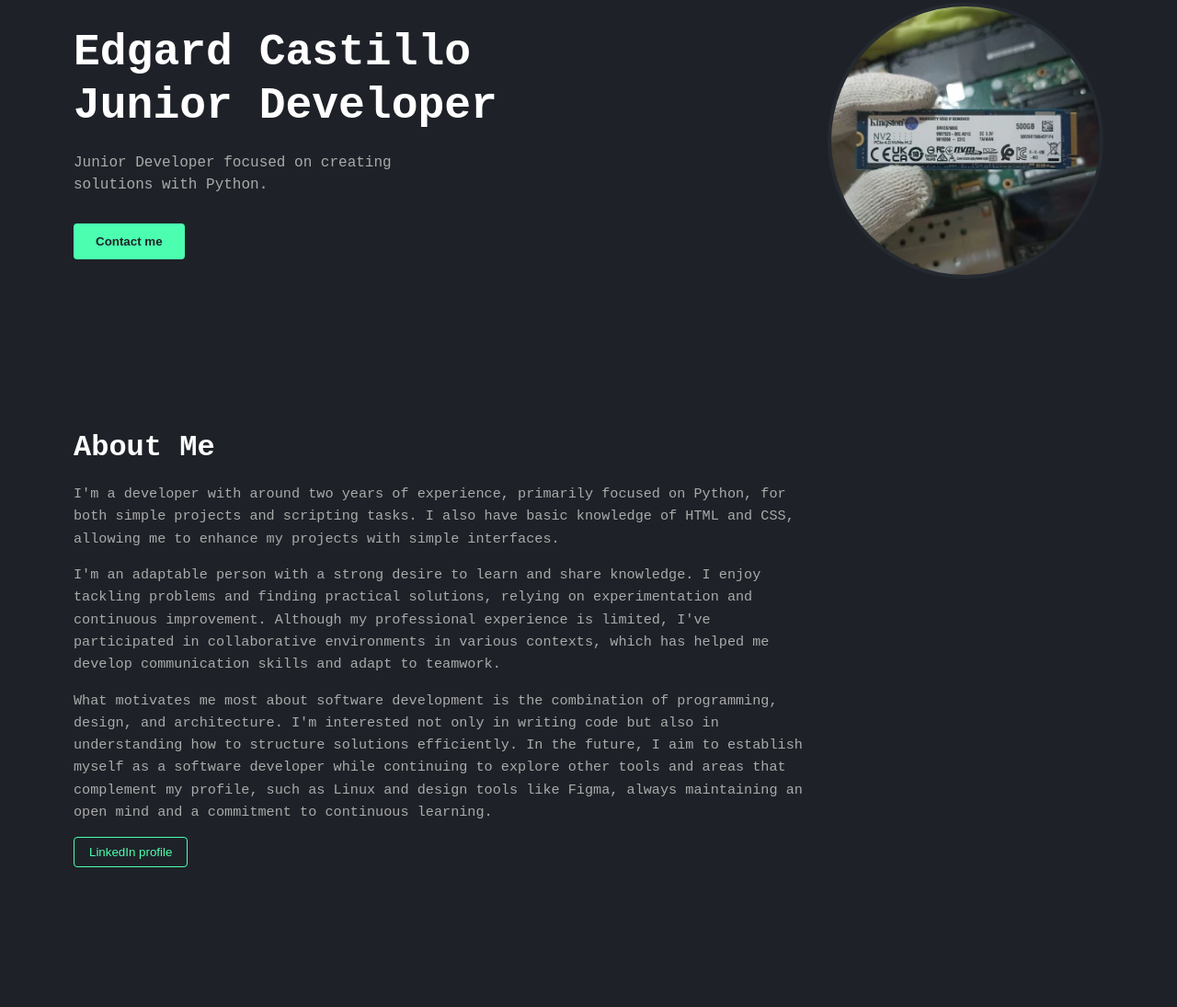
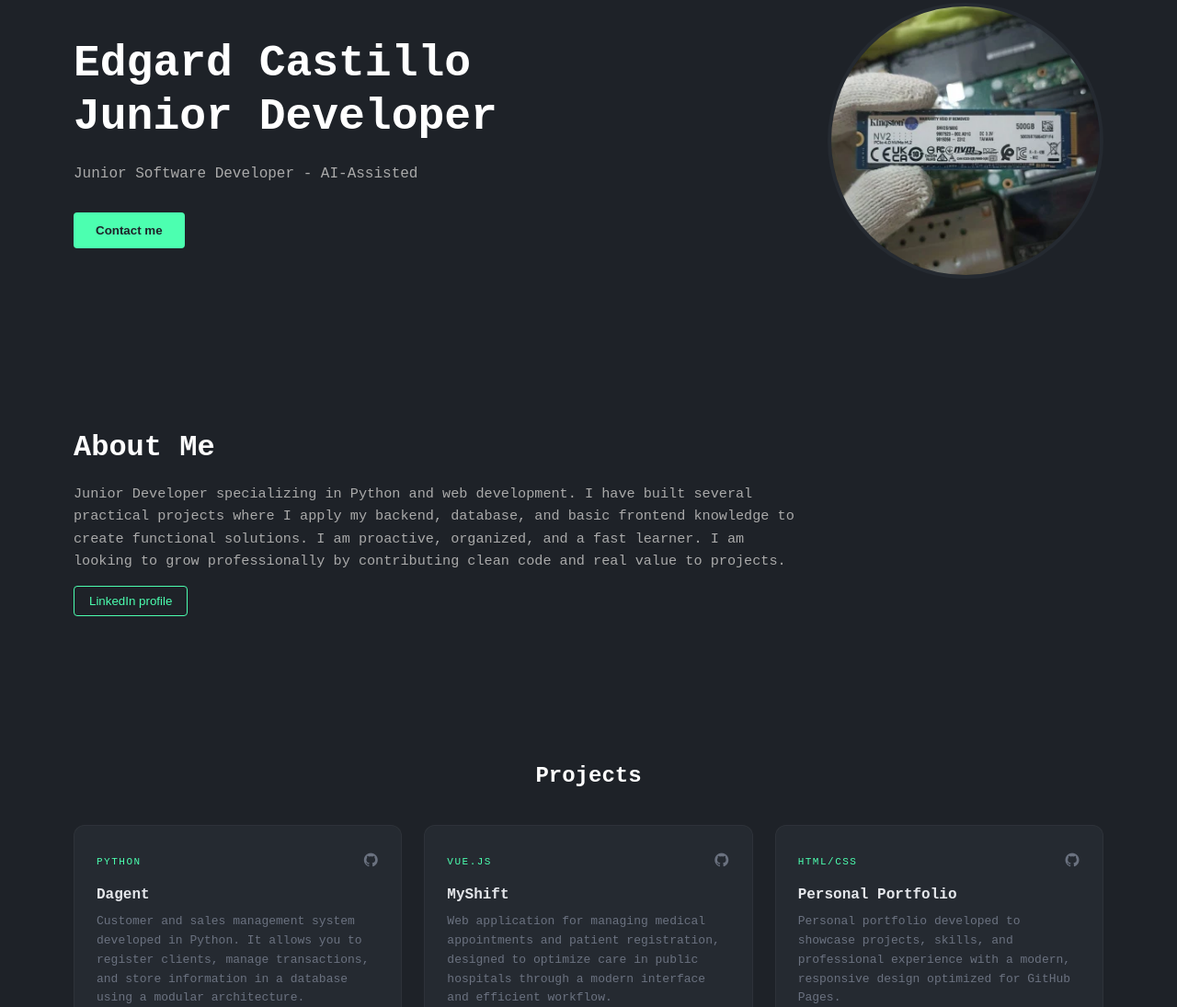
Before and after one commit to wh1te-fox/portafolio.github.io, a plain HTML site: page index.html in a window 1280 px wide. Shown: the part 170-1265 px from the top of the page at 92% size. Drawn offline with nearby package versions, Linux system fonts and the light colour scheme.

Commit message:
feat: Change the descriptions about me

```diff
--- a/index.html
+++ b/index.html
@@ -23,7 +23,7 @@
   <div class="hero-text">
     <h1>Edgard Castillo<br>Junior Developer</h1>
     <p>
-      Junior Developer focused on creating solutions with Python.
+      Junior Software Developer - AI-Assisted
     </p>
     <button onclick="location.href='https://t.me/Ar_xc001'" class="btn-primary">Contact me</button>
   </div>
@@ -37,14 +37,9 @@
   <div class="about-container">
     <div class="about-text">
       <h2>About Me</h2>
-      <p>
-        I'm a developer with around two years of experience, primarily focused on Python, for both simple projects and scripting tasks. I also have basic knowledge of HTML and CSS, allowing me to enhance my projects with simple interfaces.
-      </p>
-      <p>
-        I'm an adaptable person with a strong desire to learn and share knowledge. I enjoy tackling problems and finding practical solutions, relying on experimentation and continuous improvement. Although my professional experience is limited, I've participated in collaborative environments in various contexts, which has helped me develop communication skills and adapt to teamwork.
-      </p>
-      <p>
-        What motivates me most about software development is the combination of programming, design, and architecture. I'm interested not only in writing code but also in understanding how to structure solutions efficiently. In the future, I aim to establish myself as a software developer while continuing to explore other tools and areas that complement my profile, such as Linux and design tools like Figma, always maintaining an open mind and a commitment to continuous learning.
+      <p>Junior Developer specializing in Python and web development.
+        I have built several practical projects where I apply my backend, database, and basic frontend knowledge to create functional solutions.
+        I am proactive, organized, and a fast learner. I am looking to grow professionally by contributing clean code and real value to projects.
       </p>
       <button onclick="location.href='https://www.linkedin.com/in/edgard-castillo-a97b3633b/'" class="btn-outline" >LinkedIn profile</button>
     </div>
```
